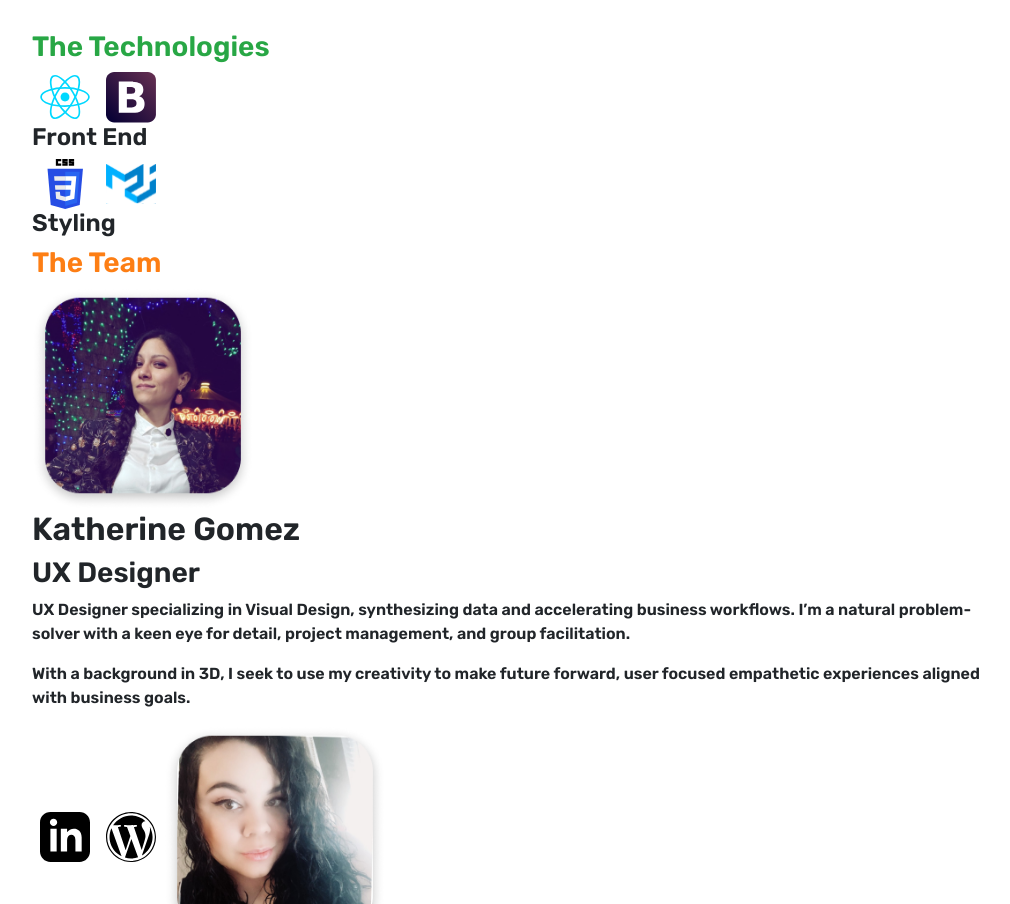
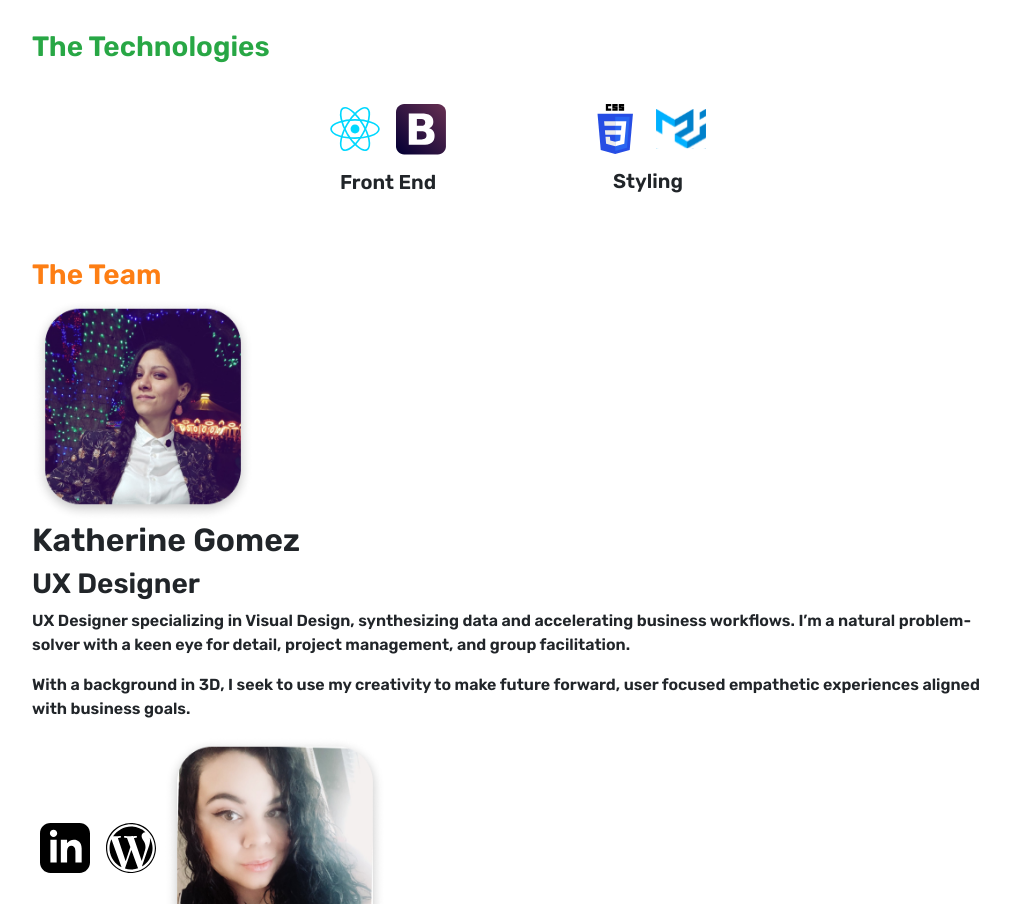
Before and after one commit to mandala-effect/mandala-effect-app, a React (Create React App) app: page / in a window 1280 px wide. Shown: the part 1436-2340 px from the top of the page, without its empty margins (122-1132 px from the left). Built offline with nearby package versions, Linux system fonts and the light colour scheme.

Commit message:
Tech section completed.

```diff
--- a/src/Pages/LandingPage/LandingPage.css
+++ b/src/Pages/LandingPage/LandingPage.css
@@ -87,7 +87,6 @@ img.l-page-icons {
 /* ↓↓↓↓↓ ===== Landing Section ===== ↓↓↓↓↓ */
 /* Nav */
 div.landing-page > section.container-top > nav.container-top-nav {
-  /* background-color: rgba(100, 200, 100, 0.5); */
   grid-area: nav;
   z-index: 2;
 }
@@ -150,7 +149,6 @@ div.landing-page > section.container-top > img.container-top-image {
 
 /* Container */
 div.landing-page > section.container-top {
-  /* background-color: rgba(200, 100, 100, 0.5); */
   display: grid;
   grid-template-columns: 1fr 1fr;
   grid-template-rows: 1fr 0.8fr 1fr 420px;
@@ -174,7 +172,35 @@ div.landing-page > figure.process-icons {
 /* ↑↑↑↑↑ ===== End Process Section ===== ↑↑↑↑↑ */
 
 /* ↓↓↓↓↓ ===== Tech Section ===== ↓↓↓↓↓ */
+/* Container */
+div.landing-page > section.container-tech {
+  /* background-color: rgba(200, 100, 100, 0.5); */
+  display: flex;
+  flex-flow: row wrap;
+  justify-content: center;
+  gap: 8em;
+  margin: 2.5em 0.5em;
+}
+
+/* Front End */
+div.landing-page > section.container-tech > figure.container-tech-front {
+  /* background-color: rgba(100, 200, 100, 0.5); */
+}
+div.landing-page > section.container-tech > figure.container-tech-front > h5 {
+  text-align: center;
+  margin-top: 0.75em;
+}
+
+/* Styling */
+div.landing-page > section.container-tech > figure.container-tech-styling {
+  /* background-color: rgba(100, 200, 100, 0.5); */
+}
+div.landing-page > section.container-tech > figure.container-tech-styling > h5 {
+  text-align: center;
+  margin-top: 0.75em;
+}
 /* ↑↑↑↑↑ ===== End Tech Section ===== ↑↑↑↑↑ */
+
 
 /* ↓↓↓↓↓ ===== Team Section ===== ↓↓↓↓↓ */
 /* Images of team members */
--- a/src/Pages/LandingPage/LandingPage.jsx
+++ b/src/Pages/LandingPage/LandingPage.jsx
@@ -57,13 +57,19 @@ function LandingPage() {
         {/* ↓↓↓↓↓ ===== Tech Section ===== ↓↓↓↓↓ */}
         <h3 className="green">The Technologies</h3>
 
-        <img className="l-page-icons" src="/img/reactjs-icon.svg" alt="React"/>
-        <img className="l-page-icons" src="/img/bootstrap-icon.svg" alt="Bootstrap"/>
-        <h4>Front End</h4>
+        <section className="container-tech">
+          <figure className="container-tech-front">
+            <img className="l-page-icons" src="/img/reactjs-icon.svg" alt="React"/>
+            <img className="l-page-icons" src="/img/bootstrap-icon.svg" alt="Bootstrap"/>
+            <h5>Front End</h5>
+          </figure>
 
-        <img className="l-page-icons" src="/img/css-icon.svg" alt="CSS"/>
-        <img className="l-page-icons" src="/img/material-ui-logo.svg" alt="MUI"/>
-        <h4>Styling</h4>
+          <figure className="container-tech-styling">
+            <img className="l-page-icons" src="/img/css-icon.svg" alt="CSS"/>
+            <img className="l-page-icons" src="/img/material-ui-logo.svg" alt="MUI"/>
+            <h5>Styling</h5>
+          </figure>
+        </section>
         {/* ↑↑↑↑↑ ===== End Tech Section ===== ↑↑↑↑↑ */}
 
 
```
